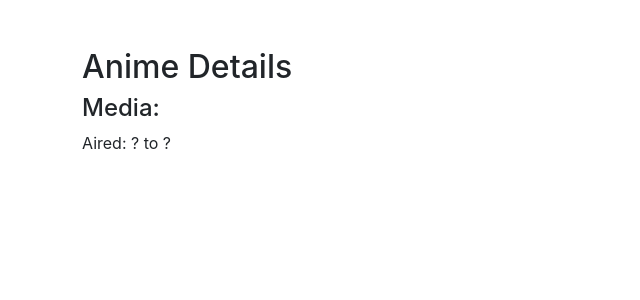
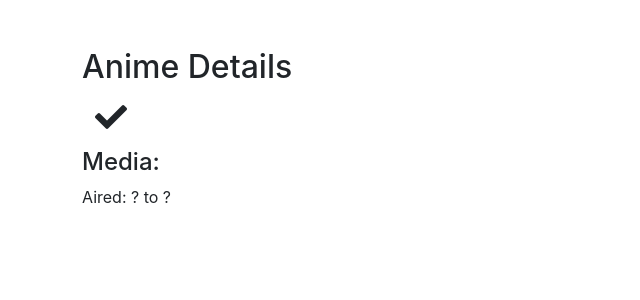
Before and after one commit to philliptvo/AniRec, a React (Create React App) app: page /anime/create in a window 1280 px wide. Shown: the top 300 px of the page, without its empty margins (0-640 px from the left). Built offline with nearby package versions, Linux system fonts and the light colour scheme; no server answers.

Commit message:
Add update

```diff
--- a/src/components/anime/AnimeDetails.js
+++ b/src/components/anime/AnimeDetails.js
@@ -8,14 +8,30 @@ const AnimeDetail = () => {
     const [anime, setAnime] = useState({});
 
     useEffect(() => {
-        animeService.findAnimeById(animeId).then((animeItem) => {
-            setAnime(animeItem);
-        });
+        animeService.findAnimeById(animeId)
+            .then((animeItem)=>
+                setAnime(animeItem));
     }, [animeId]);
+
+    const updateAnime = (animeId, animeToUpdate) => {
+        animeService.updateAnime(animeId)
+            .then(status => {
+                setAnime(anime => anime.map(a => a.animeId !== anime? a : animeToUpdate))
+            })
+    }
 
     return(
         <div className="container mt-5">
             <h2>Anime Details</h2>
+            <i onClick={() =>
+                updateAnime(animeId,
+                {
+                title: '111',
+                synopsis: 'lala',
+                animeType:'TV',
+                airedFrom:'2001,05,06',
+                airedTo:'2021,05,06',
+                numEpisodes:'3'})} className="fas fa-check fa-2x float-right btn"/>
             <h2>{anime.title}</h2>
             <h4>Media: {anime.animeType}</h4>
             <p>Aired: {anime.airedFrom ? `${anime.airedFrom[1]} ${anime.airedFrom[0]}` : '?'} to {anime.airedTo ? `${anime.airedTo[1]} ${anime.airedTo[0]}` : '?'}</p>
--- a/src/services/anime.service.js
+++ b/src/services/anime.service.js
@@ -20,10 +20,10 @@ const createAnime = (info) => {
     }).then(response => response.json())
 }
 
-const updateAnime = (animeId, info) => {
+const updateAnime = (animeId, anime) => {
     return fetch(`${ANIME_URL}/${animeId}`, {
         method: 'POST',
-        body: JSON.stringify(info),
+        body: JSON.stringify(anime),
         headers: {
             'content-type': 'application/json'
         }
```
